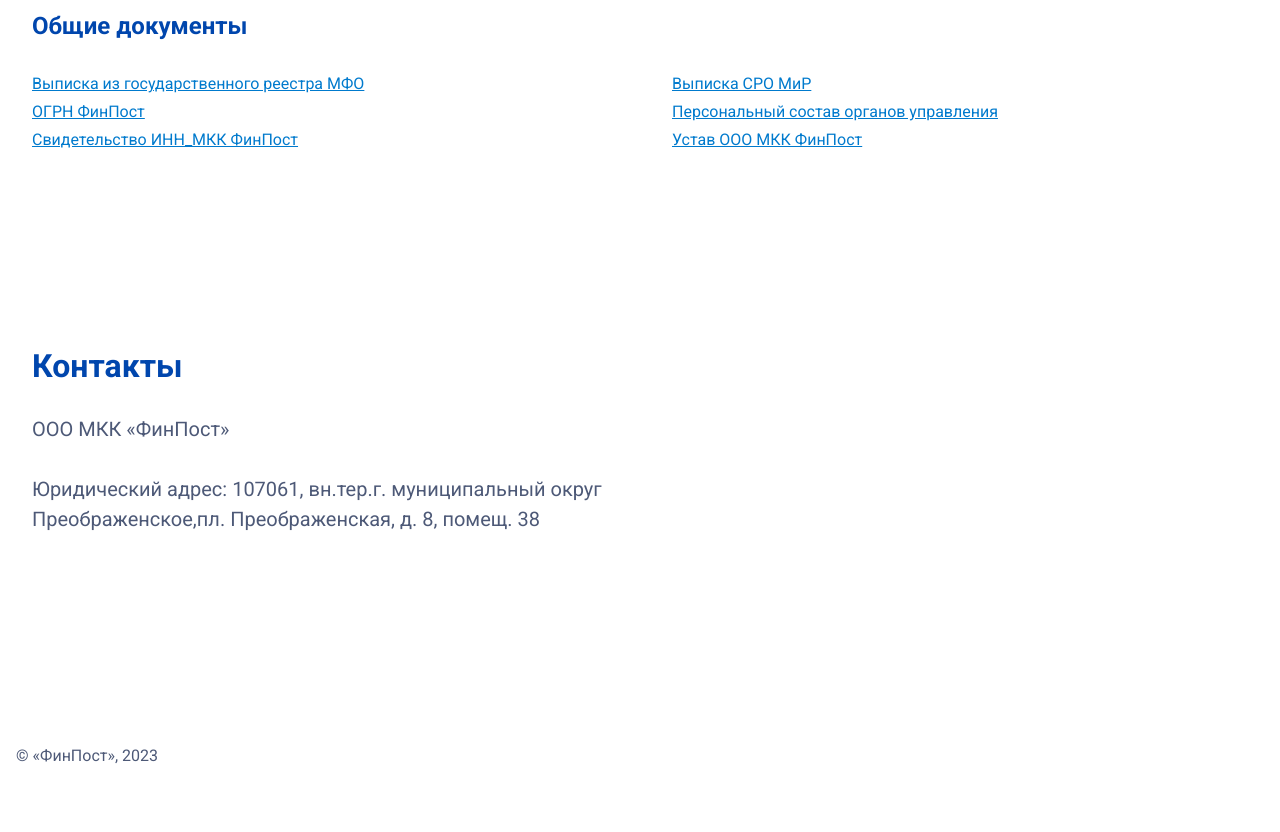
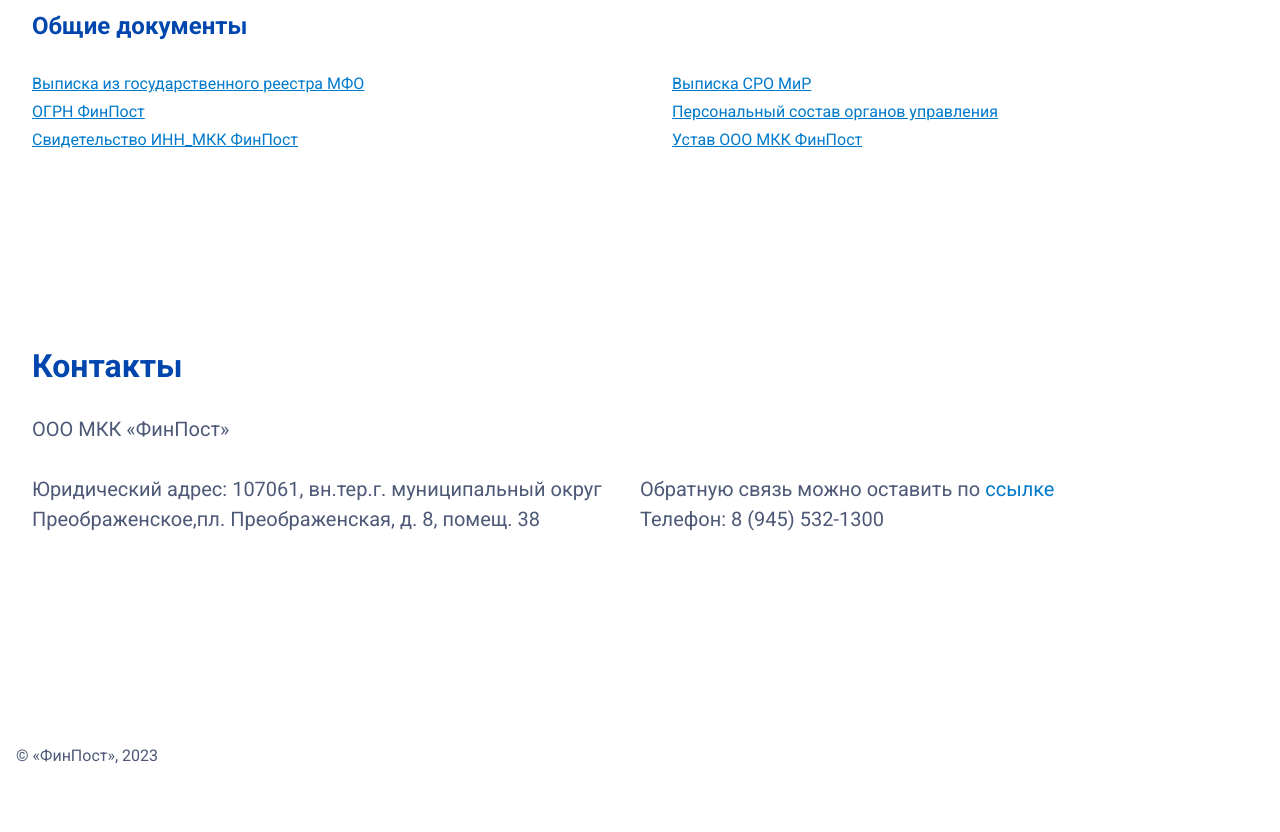
Before and after one commit to A-ST-RA/mkkfinpost-pochtabank, a website built with webpack: page src/index.html in a window 1280 px wide. Shown: the part 2025-2857 px from the top of the page. Built offline with nearby package versions, Linux system fonts and the light colour scheme.

Commit message:
feat(контакты): добавил контактный телефон

```diff
--- a/src/index.html
+++ b/src/index.html
@@ -140,10 +140,15 @@
                     Юридический адрес: 107061, вн.тер.г. муниципальный округ
                     Преображенское,пл. Преображенская, д. 8, помещ. 38
                 </div>
-                <!-- <div class="columns__half">
-                    Электронная почта: <a class="contacts__link" href="email:xxx@xxx.ru">xxx@xxx.ru</a><br>
-                    Телефон: <a class="contacts__link" href="tel:89999999999">хххххххх (телефон Почта Банка для клиентов)</ac>
-                </div> -->
+                <div class="columns__half">
+                    <div>
+                        Обратную связь можно оставить по <a class="contacts__link contacts__link-external" href="pochtabank.ru/feedback">ссылке</a>
+                    </div>
+                    <!-- Электронная почта: <a class="contacts__link" href="email:xxx@xxx.ru">xxx@xxx.ru</a><br> -->
+                    <div>
+                        Телефон: <a class="contacts__link contacts__link-phone" href="tel:89455321300">8 (945) 532-1300</a>
+                    </div>
+                </div>
             </div>
         </section>
         <!-- <section class="map section wrapper">
--- a/src/style.sass
+++ b/src/style.sass
@@ -317,6 +317,9 @@
 		text-decoration: none
 		color: $text-color
 
+		&-external
+			color: $link-color
+
 	&__columns
 		display: flex
 		align-items: flex-end
```
